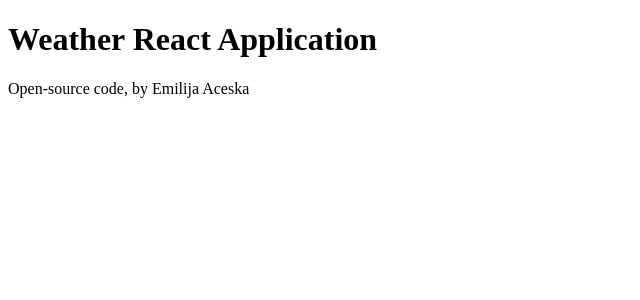
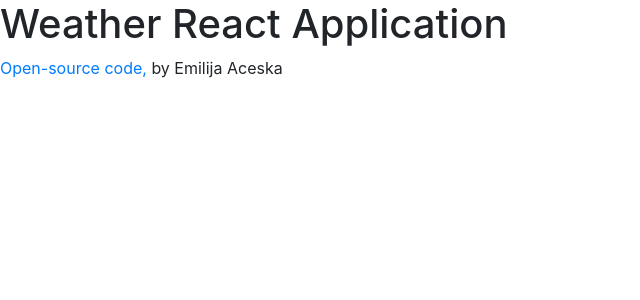
Before and after one commit to EmilijaAceska/weather-react-app, a React (Create React App) app: page / in a window 1280 px wide. Shown: the top 300 px of the page, without its empty margins (0-640 px from the left). Built offline with nearby package versions, Linux system fonts and the light colour scheme.

Commit message:
added bootstrap

```diff
--- a/package.json
+++ b/package.json
@@ -6,6 +6,7 @@
     "@testing-library/jest-dom": "^5.11.9",
     "@testing-library/react": "^11.2.5",
     "@testing-library/user-event": "^12.7.1",
+    "bootstrap": "^4.6.0",
     "react": "^17.0.1",
     "react-dom": "^17.0.1",
     "react-scripts": "4.0.2",
--- a/src/App.js
+++ b/src/App.js
@@ -9,7 +9,7 @@ export default function App() {
       </header>
       <footer>
         <p>
-          <a>Open-source code,</a> {" "}
+          <a href="https://github.com/EmilijaAceska/weather-react-app.git">Open-source code,</a> {" "}
           by Emilija Aceska
         </p>
       </footer>
--- a/src/index.js
+++ b/src/index.js
@@ -1,6 +1,7 @@
 import React from 'react';
 import ReactDOM from 'react-dom';
 import './index.css';
+import "bootstrap/dist/css/bootstrap.min.css";
 import App from './App';
 import reportWebVitals from './reportWebVitals';
 
```
Also changed, not shown: 1 other file (tests, documents, lock files or other folders).
